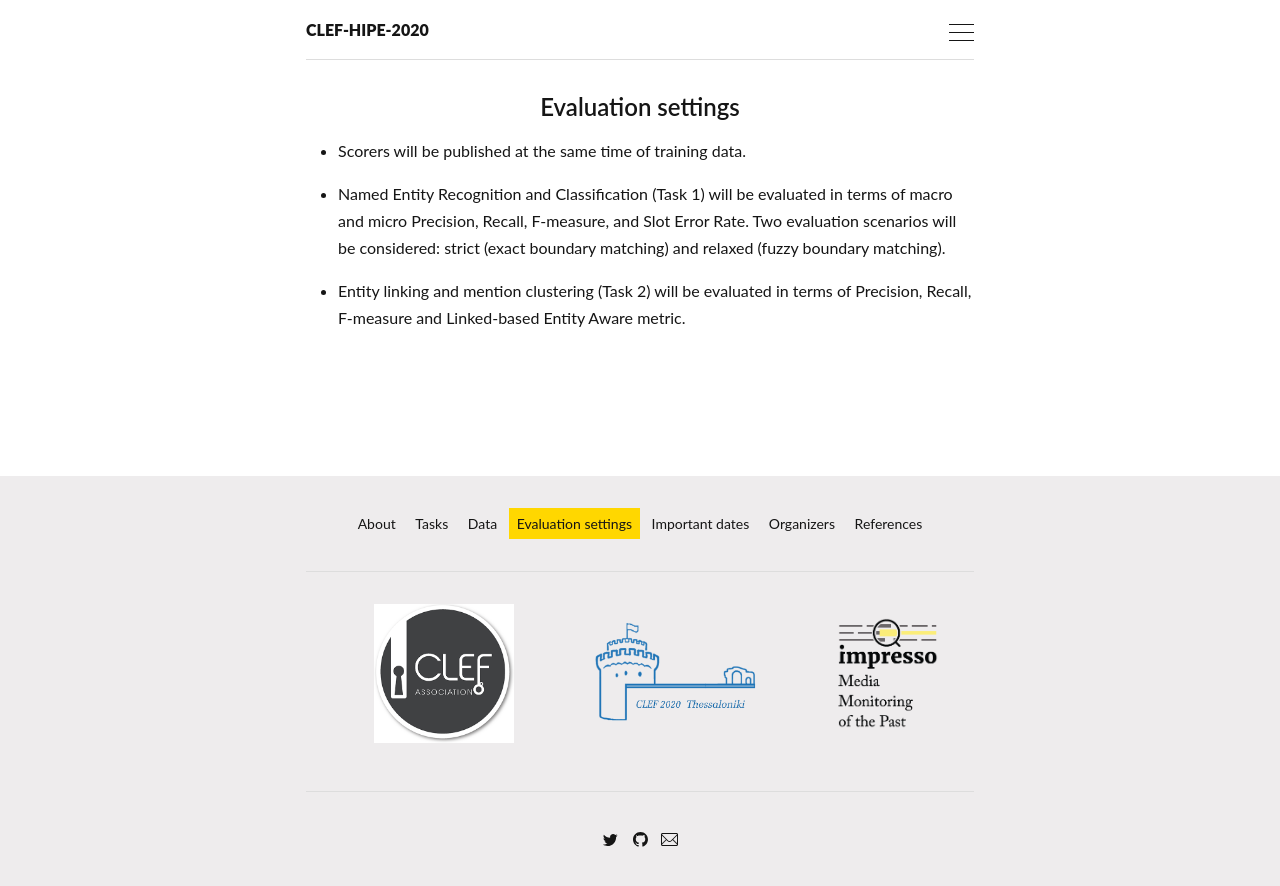
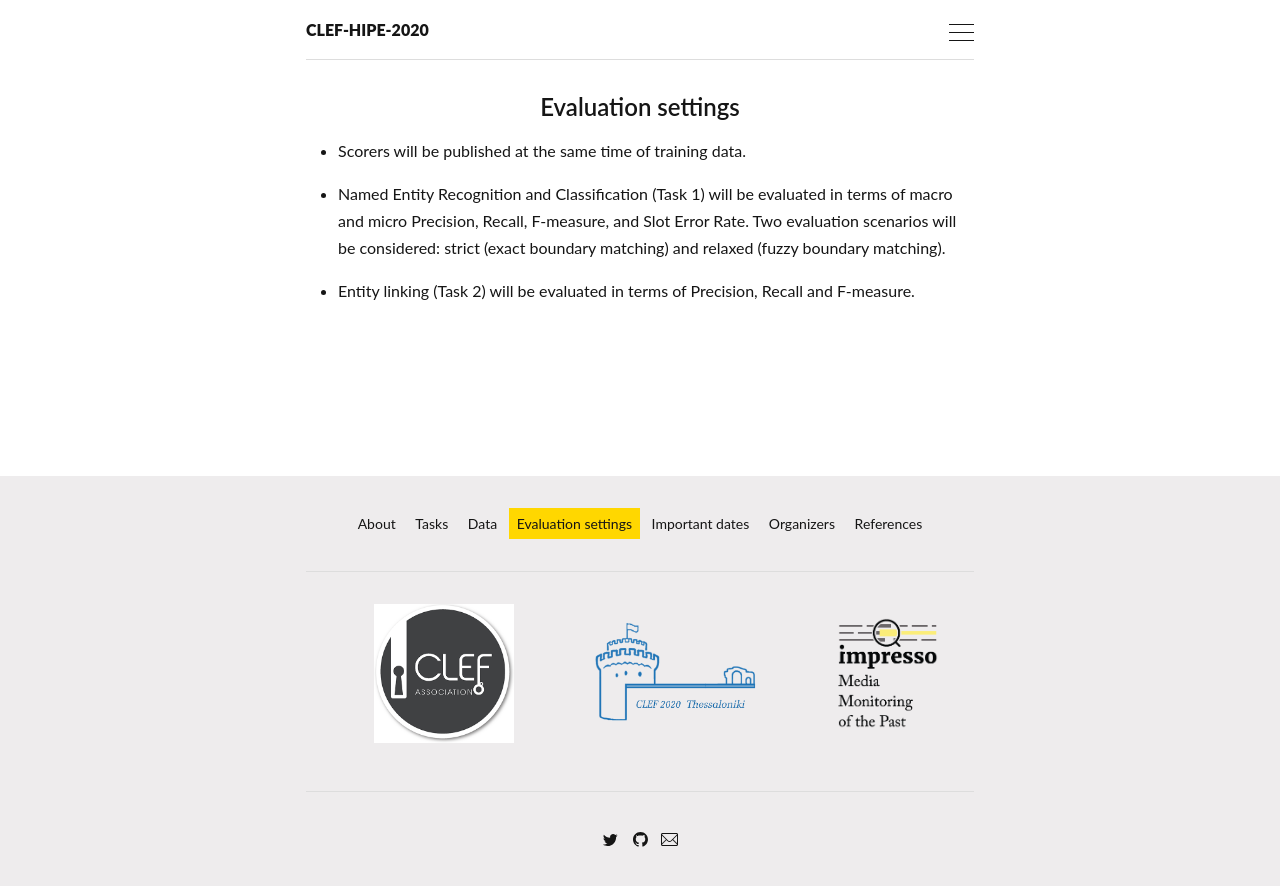
Before and after one commit to impresso/CLEF-HIPE-2020, a Jekyll site: the page built from _pages/evaluation.md, in a window 1280 px wide. Shown: the top 886 px of the page. Built offline with Jekyll 4.4.1, drawn with Linux system fonts in a browser that asks for light colours.

Commit message:
rm cluster eval

```diff
--- a/_pages/evaluation.md
+++ b/_pages/evaluation.md
@@ -9,4 +9,4 @@ order: 30
 
 - Scorers will be published at the same time of training data.
 - Named Entity Recognition and Classification (Task 1) will be evaluated in terms of macro and micro Precision, Recall, F-measure, and Slot Error Rate. Two evaluation scenarios will be considered: strict (exact boundary matching) and relaxed (fuzzy boundary matching).
-- Entity linking and mention clustering (Task 2) will be evaluated in terms of Precision, Recall, F-measure and Linked-based Entity Aware metric.
+- Entity linking (Task 2) will be evaluated in terms of Precision, Recall and F-measure.
```
